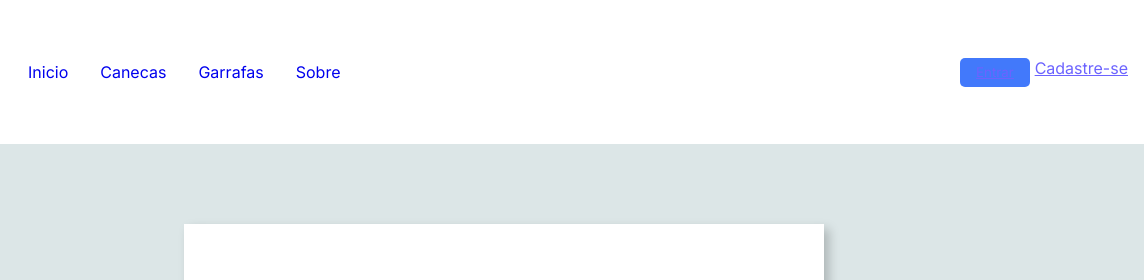
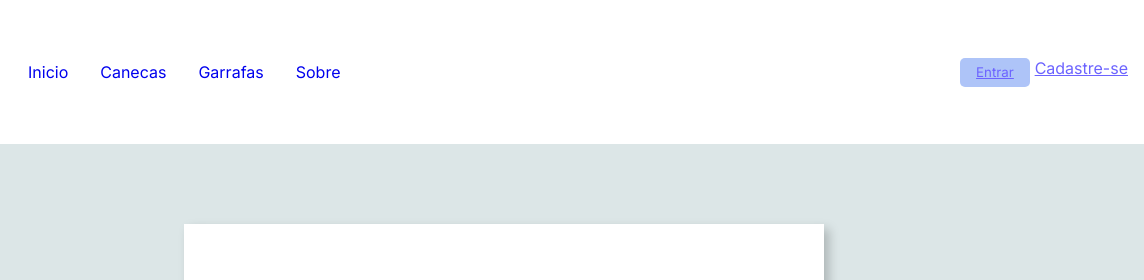
Before and after one commit to RomuloDsouza/atividadeFinalFront-end, a plain HTML site: page Formulario-main/index.html in a window 1280 px wide. In both pictures the pointer is over the button 1130 px from the left and 72 px from the top of the page. Shown: the top 280 px of the page, 136-1280 px from the left. Drawn offline with Linux system fonts and the light colour scheme.

Commit message:
Atualizaçao

```diff
--- a/Formulario-main/assets/css/style.css
+++ b/Formulario-main/assets/css/style.css
@@ -55,8 +55,8 @@
 }
 
 .navbar-actions button:hover{
-    background-color: rgb(66, 121, 251);
-    color: red;
+    background-color: rgb(174, 196, 248);
+
 }
 
 
```
